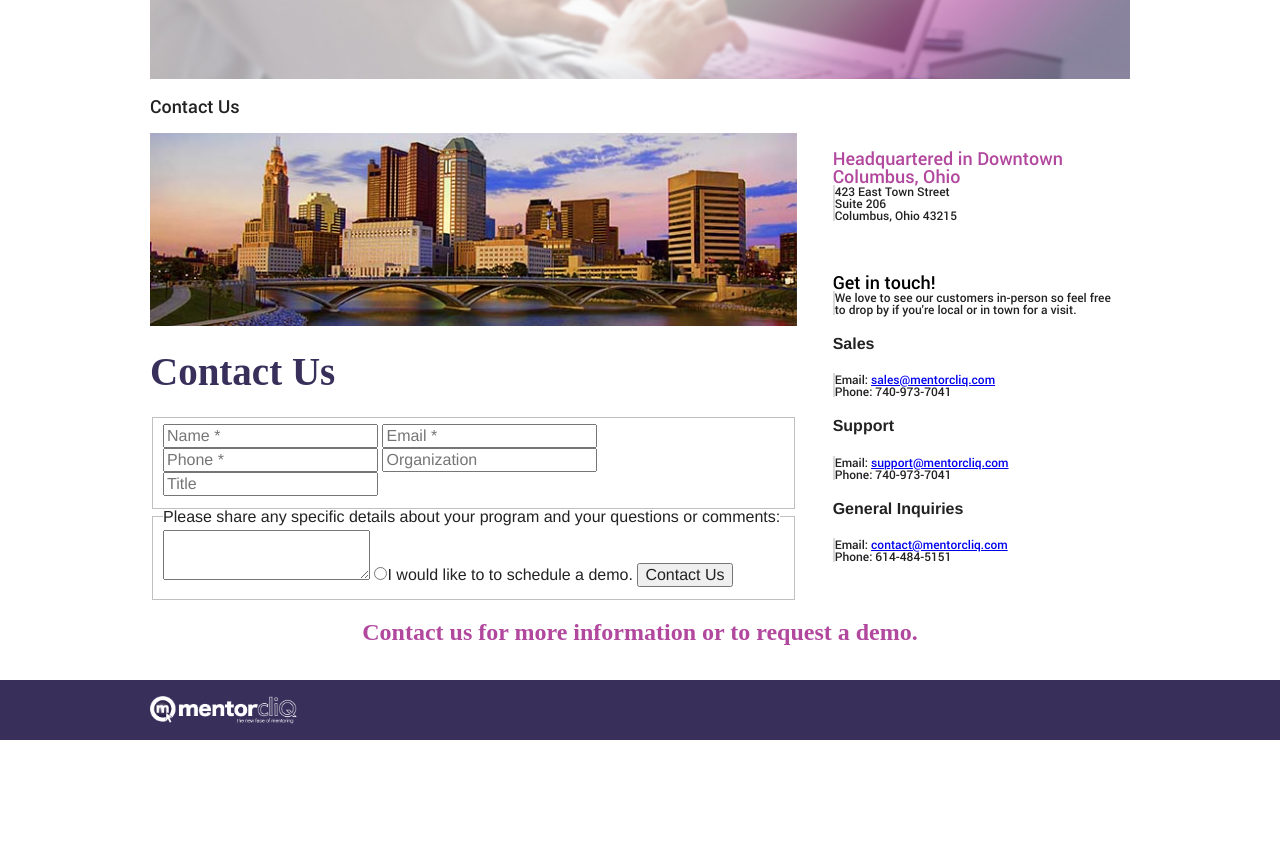
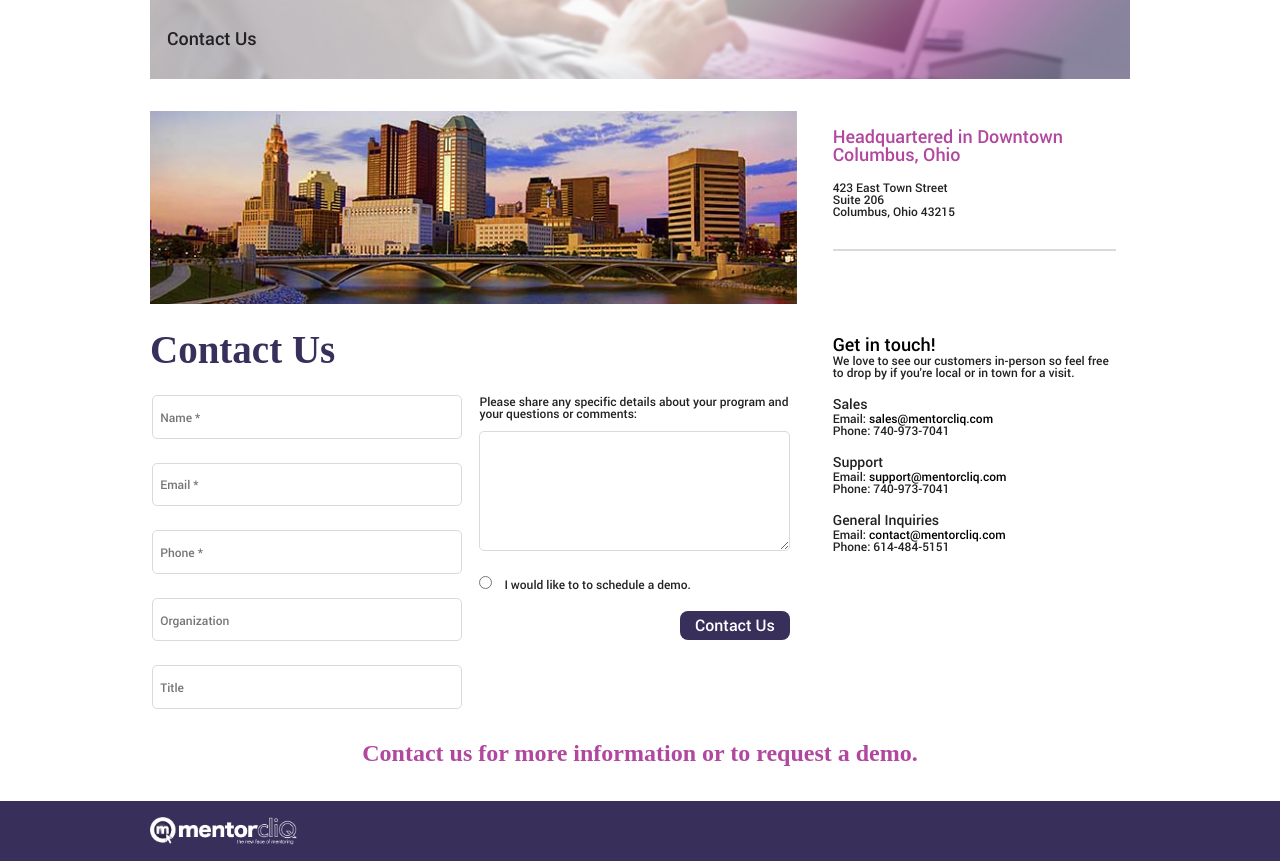
Before and after one commit to owen8505/MentorCliq, a PHP site: page /contact.html in a window 1280 px wide. Shown: the part 101-962 px from the top of the page. Before the commit the page ends 841 px from the top, so only its background shows below. Run offline with PHP 8.4, Linux system fonts and the light colour scheme; some libraries are stand-ins or nearby versions; some web fonts are replaced.

Commit message:
Format in Contact Us page

```diff
--- a/Development/contact.html
+++ b/Development/contact.html
@@ -10,7 +10,7 @@
     <link rel="stylesheet" type="text/css" href="css/foundation.css">
     <link rel="stylesheet" type="text/css" href="css/styles.css">
     <script src="js/vendor/modernizr.js"></script>
-    <script src="js/prefixfree.min.js"></script>
+    <script src="js/lib/prefixfree.min.js"></script>
   </head>
   <body>
 
@@ -29,7 +29,7 @@
     </div>
   </header>
 
-  <section id="contact-header" class="row">
+  <section id="section-header" class="row">
     <div class="small-6 medium-6 large-6 columns">
       <img id="contact-header-image" src="assets/images/img-contact-header.jpeg" alt="Contact Us" >
       <h3>Contact Us</h3>
@@ -53,8 +53,8 @@
             <fieldset>
               <legend>Please share any specific details about your program and your questions or comments:</legend>
               <textarea></textarea>
-              <input id="contact-demo" name="contact-demo" type="radio">I would like to to schedule a demo.
-              <input id="contact-submit" name="contact-submit" type="submit" value="Contact Us">
+              <input id="contact-demo" name="contact-demo" type="radio"><span>I would like to to schedule a demo.</span>
+              <input id="contact-submit" name="contact-submit" type="submit" value="Contact Us" class="button">
             </fieldset>
           </div>
         </form>
@@ -68,6 +68,7 @@
           Suite 206 <br>
           Columbus, Ohio 43215 <br>
         </p>
+        <hr>
       </div>
       <div id="contact-contact-info" class="box">
         <h3 class="text-black text-align-left">Get in touch!</h3>
--- a/Development/css/styles.css
+++ b/Development/css/styles.css
@@ -89,7 +89,7 @@
   src: url("../assets/fonts/RobotoSlab-Thin.ttf") format("truetype");
   font-weight: 300; }
 
-a.button {
+.button {
   border-radius: 8px;
   display: inline-block;
   font-family: "Roboto";
@@ -125,6 +125,11 @@
 h3 {
   font-family: "Roboto";
   font-size: 18px;
+  font-weight: 500; }
+
+h4 {
+  font-family: "Roboto";
+  font-size: 14px;
   font-weight: 500; }
 
 header {
@@ -367,11 +372,11 @@
 .text-white {
   color: white; }
 
-#solution-header {
+#section-header {
   margin-bottom: 2rem; }
-  #solution-header div {
+  #section-header div {
     position: relative; }
-    #solution-header div h3 {
+    #section-header div h3 {
       bottom: 18%;
       left: 1.5em;
       position: absolute; }
@@ -470,10 +475,69 @@
   height: 4px;
   margin-top: 32px; }
 
-#contact-headquarter #contact-headquarter-info h3 {
+#contact-contact-info a {
+  color: black;
+  text-decoration: none; }
+#contact-contact-info a:hover {
+  text-decoration: underline; }
+#contact-contact-info h3, #contact-contact-info h4 {
+  margin-bottom: 0.1em; }
+#contact-contact-info p {
+  margin-bottom: 0.1em;
+  border-left: 0px; }
+
+#contact-headquarter-info h3 {
   margin-bottom: 1em; }
-#contact-headquarter #contact-headquarter-info p {
+#contact-headquarter-info p {
   border-left: 0px; }
+#contact-headquarter-info hr {
+  border: 1px solid #dadada;
+  margin: 2em 0em;
+  width: 100%; }
+
+#contact-main-container #contact-form {
+  font-family: "Roboto";
+  font-size: 12px;
+  font-weight: 500; }
+  #contact-main-container #contact-form fieldset {
+    border: 0px;
+    display: inline-block;
+    margin-right: 0%;
+    padding: 0px;
+    vertical-align: top;
+    width: 48%; }
+  #contact-main-container #contact-form fieldset:first-child {
+    margin-right: 1em; }
+  #contact-main-container #contact-form input[type=text], #contact-main-container #contact-form input[type=email], #contact-main-container #contact-form input[type=tel] {
+    border: 1px solid #dadada;
+    border-radius: 5px;
+    margin: 1em 0em;
+    padding: 0.8rem 0.8rem 0.8rem 0.6em;
+    width: 100%; }
+  #contact-main-container #contact-form input[type=text]:first-child, #contact-main-container #contact-form input[type=email]:first-child, #contact-main-container #contact-form input[type=tel]:first-child {
+    margin-top: 0px !important; }
+  #contact-main-container #contact-form input[type=radio] {
+    margin: 1em 1em 1em 0em; }
+  #contact-main-container #contact-form input[type=submit] {
+    border-radius: 8px;
+    background-color: #382f5b;
+    border: none;
+    color: white;
+    display: block;
+    font-family: "Roboto";
+    font-size: 12pt;
+    font-weight: 500;
+    float: right;
+    padding: 3px 15px 5px;
+    text-decoration: none; }
+  #contact-main-container #contact-form input[type=submit]:hover {
+    opacity: 0.75; }
+  #contact-main-container #contact-form textarea {
+    border: 1px solid #dadada;
+    border-radius: 5px;
+    height: 10em;
+    margin: 1em 0em;
+    width: 100%; }
 
 @media only screen and (min-width: 40.063em) {
   #global-navigation ul {
--- a/Development/css/styles.scss
+++ b/Development/css/styles.scss
@@ -121,7 +121,7 @@
 	font-weight: 300;
 }
 
-a.button{
+.button{
 	border-radius: 8px;
 	display: inline-block;
 	font-family: "Roboto";
@@ -167,6 +167,12 @@
 h3{
 	font-family: "Roboto";
 	font-size: 18px;
+	font-weight: 500;
+}
+
+h4{
+	font-family: "Roboto";
+	font-size: 14px;
 	font-weight: 500;
 }
 
@@ -531,11 +537,7 @@
 
 // The solution
 
-#solution-demo{
-
-}
-
-#solution-header{
+#section-header{
 	margin-bottom: 2rem;
 
 	div{
@@ -711,13 +713,99 @@
 
 //		Contact
 
-#contact-headquarter{
-	#contact-headquarter-info{
-		h3{
-			margin-bottom: 1em;
+#contact-contact-info{
+	a{
+		color: black;
+		text-decoration: none;
+	}
+	a:hover{
+		text-decoration: underline;
+	}
+	h3,h4{
+		margin-bottom: 0.1em;
+	}
+	p{
+		margin-bottom: 0.1em;
+		border-left: 0px;
+	}
+}
+
+#contact-headquarter-info{
+
+	h3{
+		margin-bottom: 1em;
+	}
+	p{
+		border-left: 0px;
+	}
+	hr{
+		border: 1px solid $color-light-gray;
+		margin: 2em 0em;
+		width: 100%;
+	}
+}
+
+
+#contact-main-container{
+	#contact-form{
+
+		font-family: "Roboto";
+		font-size: 12px;
+		font-weight: 500;
+
+		fieldset{
+			border: 0px;
+			display: inline-block;
+			margin-right: 0%;
+			padding: 0px;
+			vertical-align: top;
+			width: 48%;
 		}
-		p{
-			border-left: 0px;
+
+		fieldset:first-child{
+			margin-right: 1em;
+		}
+
+		input[type=text], input[type=email], input[type=tel]{
+			border: 1px solid $color-light-gray;
+			border-radius: 5px;
+			margin: 1em 0em;
+			padding: 0.8rem 0.8rem 0.8rem 0.6em;
+			width: 100%;
+		}
+
+		input[type=text]:first-child, input[type=email]:first-child, input[type=tel]:first-child{
+			margin-top: 0px !important;
+		}
+
+		input[type=radio]{
+			margin: 1em 1em 1em 0em;
+		}
+
+		input[type=submit]{
+			border-radius: 8px;
+			background-color: $color-deep-purple;
+			border: none;
+			color: white;
+			display: block;
+			font-family: "Roboto";
+			font-size: 12pt;
+			font-weight: 500;
+			float: right;
+			padding: 3px 15px 5px;
+			text-decoration: none;
+		}
+
+		input[type=submit]:hover{
+			opacity: 0.75;
+		}
+
+		textarea{
+			border: 1px solid $color-light-gray;
+			border-radius: 5px;
+			height: 10em;
+			margin: 1em 0em;
+			width: 100%;
 		}
 	}
 }
--- a/Development/solution.html
+++ b/Development/solution.html
@@ -29,7 +29,7 @@
     </div>
   </header>
 
-  <section id="solution-header" class="row">
+  <section id="section-header" class="row">
     <div class="small-6 medium-6 large-6 columns">
       <img id="solution-header-image" src="assets/images/img-solution-header.jpeg" alt="The Solution" >
       <h3>The Solution</h3>
```
